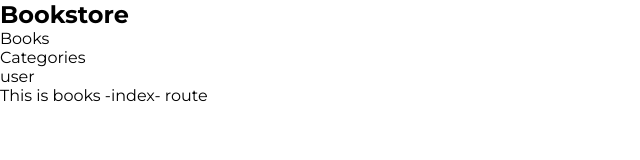
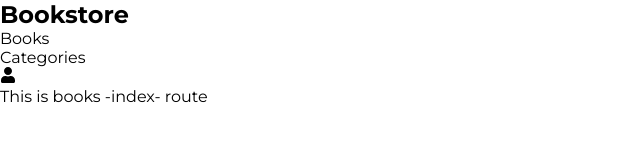
Before and after one commit to kwesiObuobi/bookstore, a React (Create React App) app: page / in a window 1280 px wide. Shown: the top 160 px of the page, without its empty margins (0-640 px from the left). Built offline with nearby package versions, Linux system fonts and the light colour scheme.

Commit message:
Add react icons to project dependencies

```diff
--- a/package.json
+++ b/package.json
@@ -8,6 +8,7 @@
     "@testing-library/user-event": "^13.5.0",
     "react": "^18.2.0",
     "react-dom": "^18.2.0",
+    "react-icons": "^4.8.0",
     "react-router-dom": "^6.11.1",
     "react-scripts": "5.0.1",
     "web-vitals": "^2.1.4"
--- a/src/components/Navbar.js
+++ b/src/components/Navbar.js
@@ -1,4 +1,5 @@
 import React from 'react';
+import { FaUser } from 'react-icons/fa';
 
 const Navbar = () => (
   <div className="navbar-container">
@@ -10,7 +11,7 @@ const Navbar = () => (
           <li className="nav-link">Categories</li>
         </ul>
       </div>
-      <div className="user">user</div>
+      <div className="user"><FaUser /></div>
     </nav>
   </div>
 );
--- a/src/index.css
+++ b/src/index.css
@@ -7,3 +7,13 @@
   font-family: 'Montserrat', sans-serif;
   list-style: none;
 }
+
+:root {
+  --container-lg: 70%;
+  --container-md: 90%;
+  --container-sm: 95%;
+}
+
+.tests {
+  color: blue;
+}
```
Also changed, not shown: 1 other file (tests, documents, lock files or other folders).
